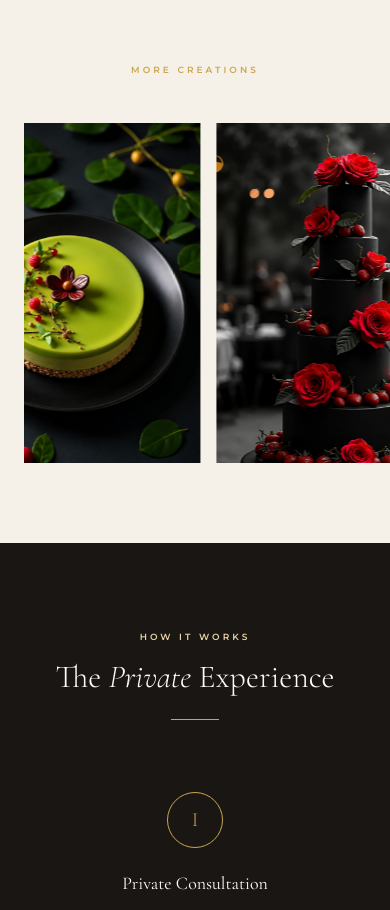
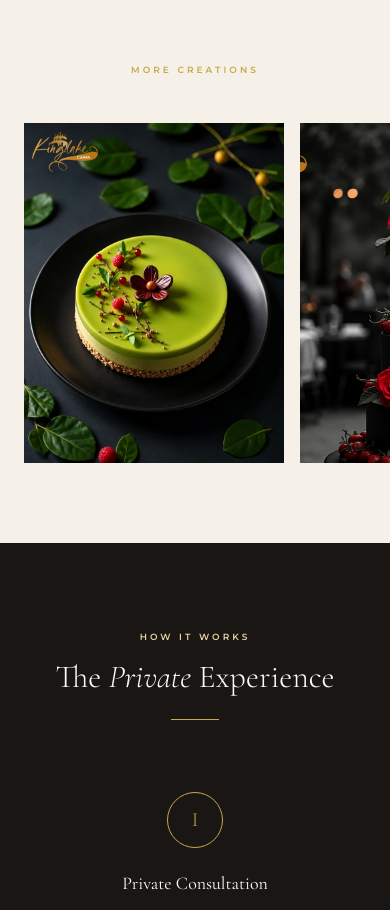
Before and after one commit to anshif099/king_lake_cakes, a React (Vite) app: page / in a window 390 px wide. Shown: the part 5120-6030 px from the top of the page. Built offline with nearby package versions, Linux system fonts and the light colour scheme.

Commit message:
feat: enhance gallery layout with responsive carousel settings

```diff
--- a/src/App.css
+++ b/src/App.css
@@ -598,6 +598,10 @@ textarea {
 }
 
 .gallery-row {
+  --carousel-item-height: 420px;
+  --carousel-item-width: 320px;
+  --carousel-shift: -1680px;
+  height: var(--carousel-item-height);
   margin-left: 60px;
   overflow: hidden;
   width: calc(100% - 60px);
@@ -610,19 +614,24 @@ textarea {
 .gallery-row-track {
   animation: galleryAutoScroll 34s linear infinite;
   display: flex;
+  height: var(--carousel-item-height);
+  min-width: max-content;
   width: max-content;
   will-change: transform;
 }
 
 .gallery-row-set {
   display: flex;
+  flex: 0 0 auto;
   gap: 16px;
   padding-right: 16px;
 }
 
 .gallery-row-item {
-  flex: 0 0 320px;
-  height: 420px;
+  background: var(--charcoal);
+  flex: 0 0 var(--carousel-item-width);
+  height: var(--carousel-item-height);
+  width: var(--carousel-item-width);
 }
 
 .process-section {
@@ -1067,10 +1076,10 @@ textarea {
 
 @keyframes galleryAutoScroll {
   from {
-    transform: translateX(0);
+    transform: translate3d(0, 0, 0);
   }
   to {
-    transform: translateX(-50%);
+    transform: translate3d(var(--carousel-shift), 0, 0);
   }
 }
 
@@ -1234,13 +1243,17 @@ textarea {
   }
 
   .gallery-row {
+    --carousel-item-height: 340px;
+    --carousel-item-width: 260px;
+    --carousel-shift: -1380px;
     margin-left: 24px;
     width: calc(100% - 24px);
   }
 
   .gallery-row-item {
-    flex-basis: 260px;
-    height: 340px;
+    flex-basis: var(--carousel-item-width);
+    height: var(--carousel-item-height);
+    width: var(--carousel-item-width);
   }
 
   .contact-form {
```
